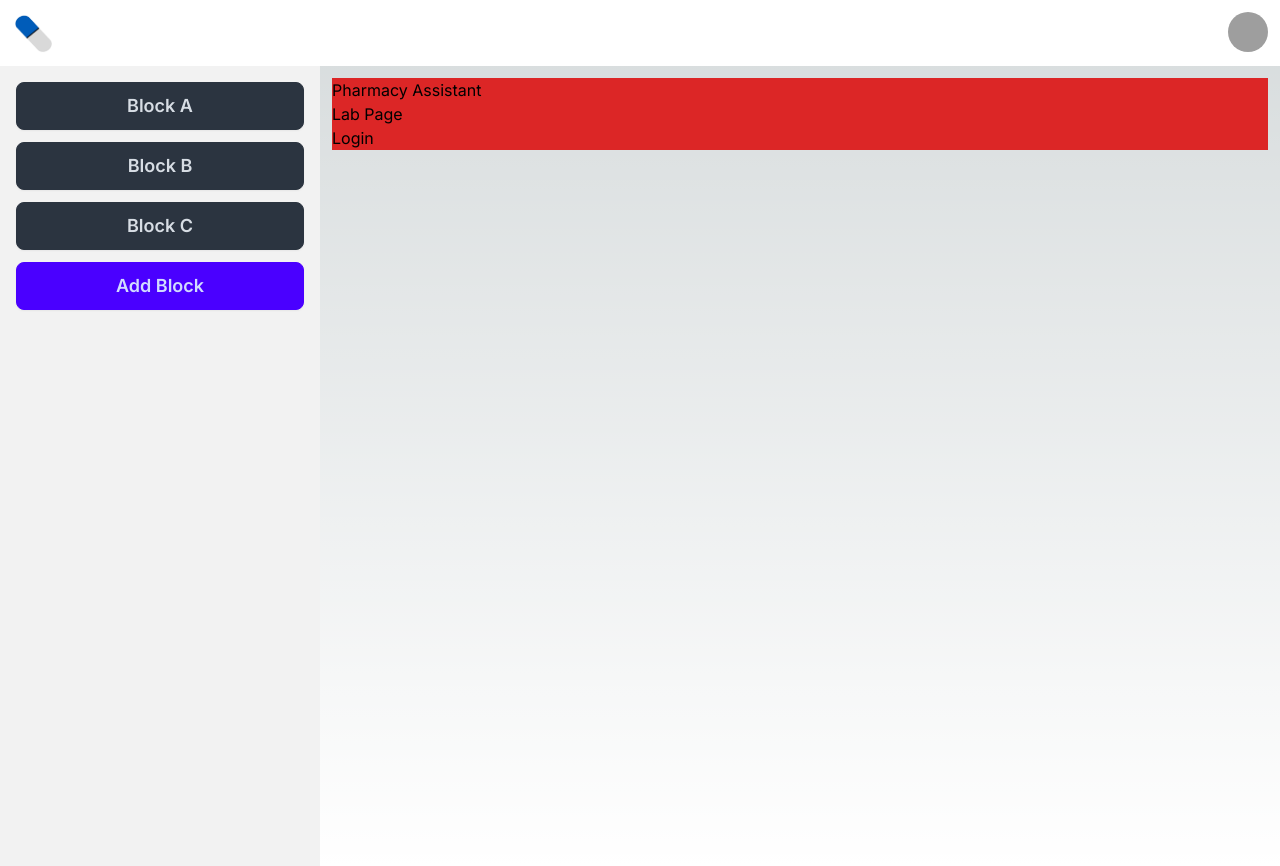
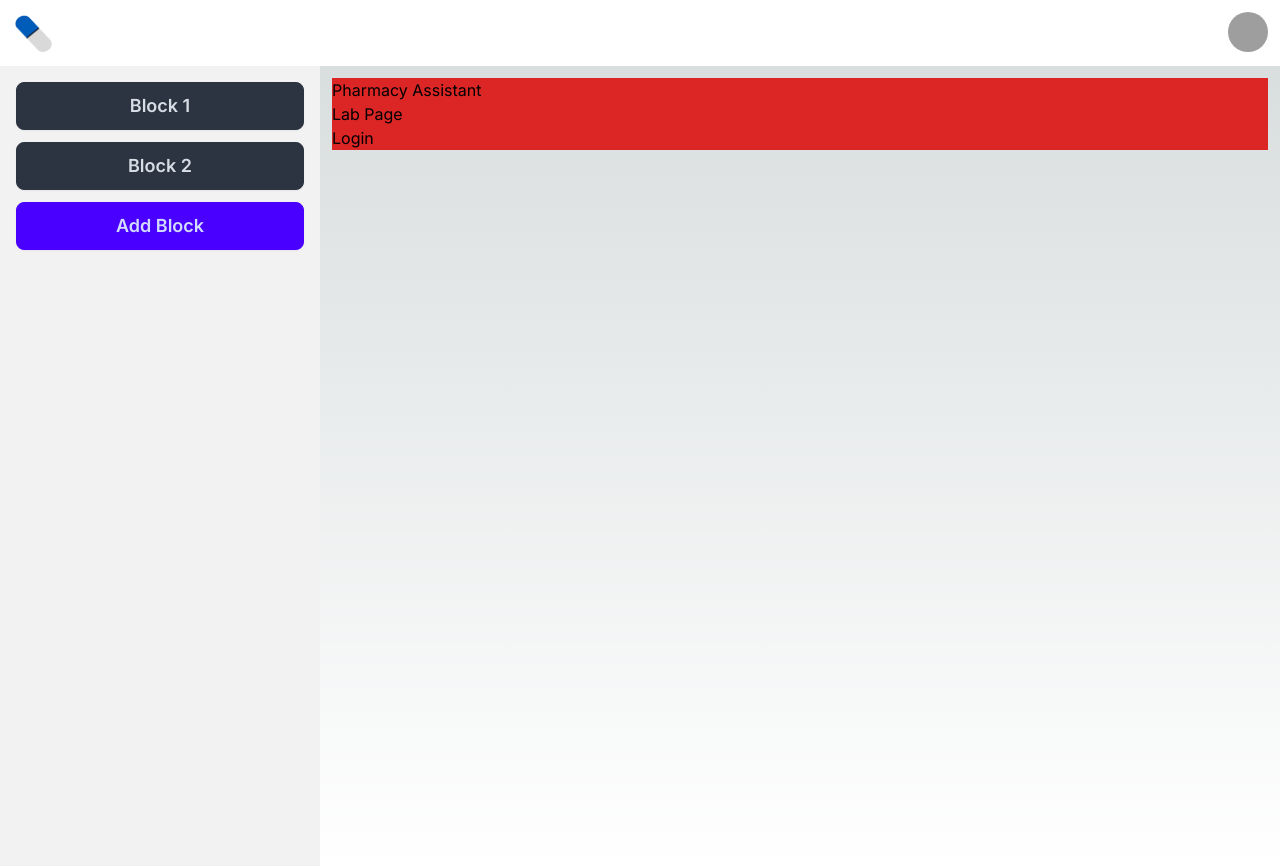
Before and after one commit to ahmadhmi/pharmacy-assistant, a Next.js app: page / in a window 1280 px wide. Built offline with nearby package versions, Linux system fonts and the light colour scheme; grey boxes are pictures that could not be loaded.

Commit message:
Refactor SideBar component and root layout

```diff
--- a/app/UI/SideBar.tsx
+++ b/app/UI/SideBar.tsx
@@ -1,18 +1,59 @@
-import React from "react";
+"use client";
 
-const SideBar = () => {
-  const blocks = ["Block A", "Block B", "Block C"];
+import React, { useState } from "react";
+import { IoIosArrowDown } from "react-icons/io";
+
+interface Props {
+  children: React.ReactNode;
+}
+
+const SideBar = ({ children }: Props) => {
+  const blocks: string[] = [
+    "Block 1", "Block 2"
+  ];
+  const [selectedBlock, setSelectedBlock] = useState("");
   return (
-    <aside>
+    <div className="drawer lg:drawer-open">
+      <input id="my-drawer-2" type="checkbox" className="drawer-toggle" />
+      <div className="drawer-content flex flex-col">
+        <label
+          htmlFor="my-drawer-2"
+          className="btn btn-primary drawer-button lg:hidden m-3 text-xl
+              "
+        >
+          {selectedBlock}
+          <IoIosArrowDown />
+        </label>
+        <div className="p-3">{children}</div>
+      </div>
+      <div className="drawer-side">
+        <label
+          htmlFor="my-drawer-2"
+          aria-label="close sidebar"
+          className="drawer-overlay"
+        ></label>
+        <ul className="menu p-4 w-80 min-h-full bg-base-200 text-base-content">
+          {blocks.length === 0 ? (
+            <p>There is no block for this account!</p>
+          ) : (
+            <div>
               {blocks.map((block) => (
-        <button className="btn btn-neutral mb-3 w-full text-lg" key={block}>
+                <button
+                  className="btn btn-neutral mb-3 w-full text-lg"
+                  key={block}
+                  onClick={() => setSelectedBlock(block)}
+                >
                   {block}
                 </button>
               ))}
               <button className="btn btn-primary mb-3 w-full text-lg">
                 Add Block
               </button>
-    </aside>
+            </div>
+          )}
+        </ul>
+      </div>
+    </div>
   );
 };
 
--- a/app/layout.tsx
+++ b/app/layout.tsx
@@ -21,29 +21,7 @@ export default function RootLayout({
     <html lang="en">
       <body className={inter.className + " min-h-screen"}>
         <NavBar />
-        <div className="drawer lg:drawer-open">
-          <input id="my-drawer-2" type="checkbox" className="drawer-toggle" />
-          <div className="drawer-content flex flex-col">
-            <label
-              htmlFor="my-drawer-2"
-              className="btn btn-primary drawer-button lg:hidden m-3 text-xl
-              "
-            >
-              Blocks
-            </label>
-            <div className="p-3">{children}</div>
-          </div>
-          <div className="drawer-side">
-            <label
-              htmlFor="my-drawer-2"
-              aria-label="close sidebar"
-              className="drawer-overlay"
-            ></label>
-            <ul className="menu p-4 w-80 min-h-full bg-base-200 text-base-content">
-              <SideBar />
-            </ul>
-          </div>
-        </div>
+        <SideBar>{children}</SideBar>
       </body>
     </html>
   );
```
Lines whose indentation alone changed are shown as unchanged.
